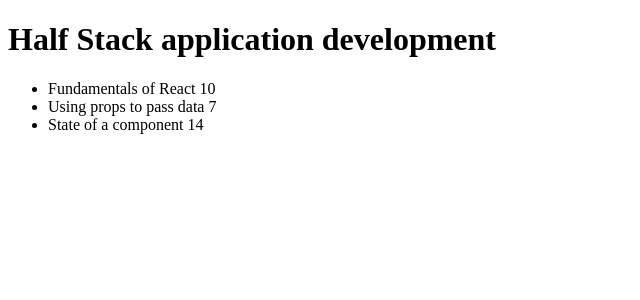
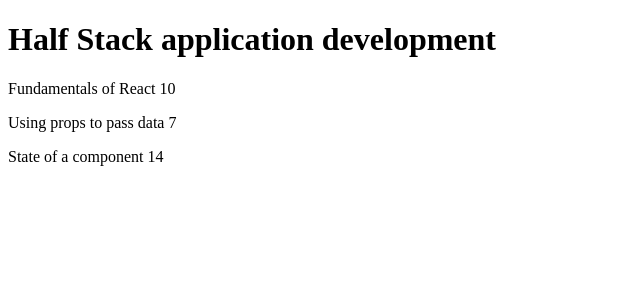
Before and after one commit to Mingtendo/fullstackopen, a React (Create React App) app in the folder part_2/courseinfo/: page / in a window 1280 px wide. Shown: the top 300 px of the page, without its empty margins (0-640 px from the left). Built offline with nearby package versions, Linux system fonts and the light colour scheme.

Commit message:
Changed Part component to return paragraphs, and the Content component to be a div.

```diff
--- a/part_2/courseinfo/src/App.js
+++ b/part_2/courseinfo/src/App.js
@@ -6,18 +6,18 @@ const Header = ({ header }) =>
 	)
 }
 const Part = ({ part }) =>
-	<li>
+	<p>
     	{part.name} {part.exercises}
-  	</li>
+  	</p>
 
 const Content = ({content}) =>
 {
 	return (
-		<ul>
+		<div>
 			{content.map((note) =>
 				<Part key={note.id} part={note}/>
 			)}
-		</ul>
+		</div>
 	)
 }
 
```
